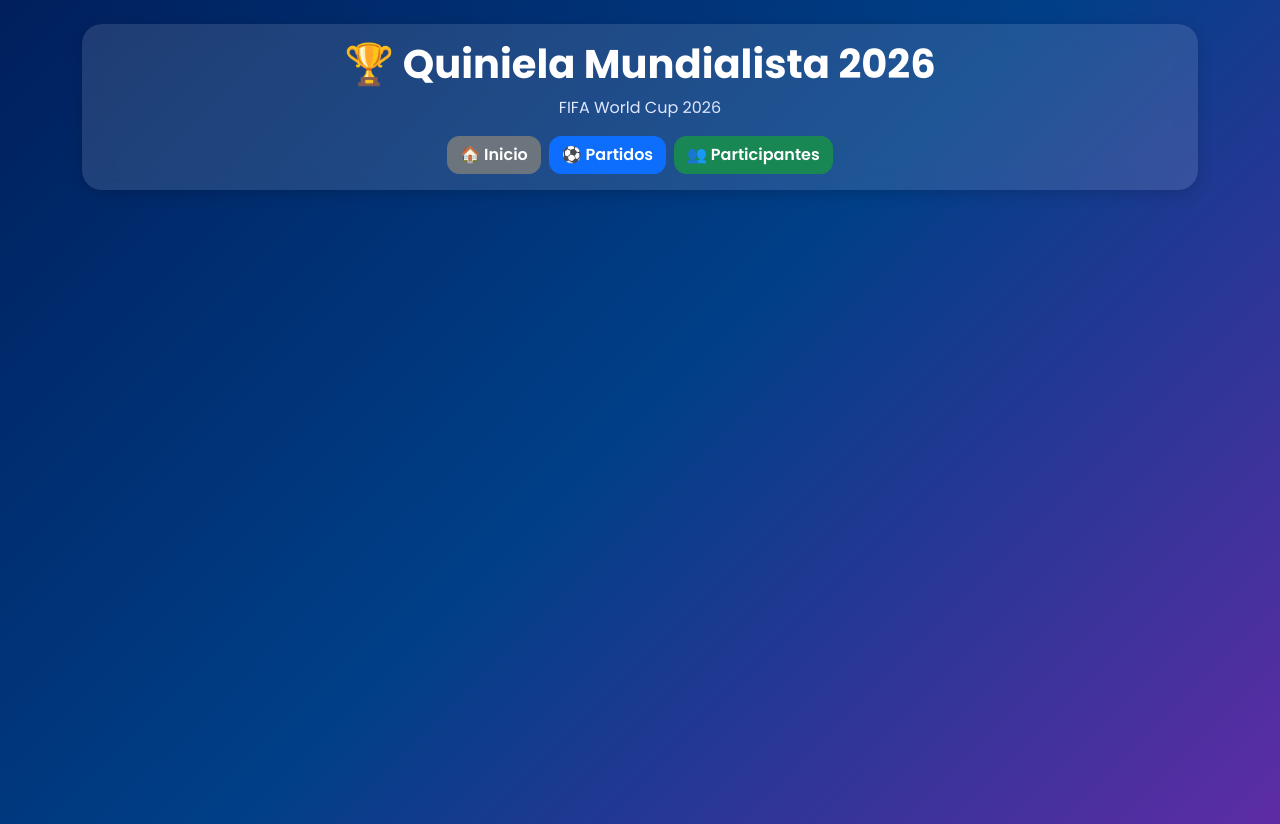
After one commit to OmarBZ27/quiniela-mundialista, a Flask app: template templates/base.html in a window 1280 px wide. The commit adds this page. Run offline with Flask 3, Linux system fonts and the light colour scheme; the template is opened without the code that fills it, so the values that code supplies are empty.

Commit message:
Prueba base html

```diff
--- /dev/null
+++ b/templates/base.html
@@ -0,0 +1,106 @@
+<!DOCTYPE html>
+<html lang="es">
+
+<head>
+
+    <meta charset="UTF-8">
+    <meta name="viewport" content="width=device-width, initial-scale=1">
+
+    <title>{% block titulo %}Quiniela Mundialista{% endblock %}</title>
+
+    <link href="https://cdn.jsdelivr.net/npm/bootstrap@5.3.7/dist/css/bootstrap.min.css" rel="stylesheet">
+
+    <link href="https://fonts.googleapis.com/css2?family=Poppins:wght@300;400;500;600;700&display=swap" rel="stylesheet">
+
+    <style>
+
+        body{
+            font-family:'Poppins',sans-serif;
+
+            background: linear-gradient(
+                135deg,
+                #001f5c,
+                #003f88,
+                #5e2ca5
+            );
+
+            min-height:100vh;
+        }
+
+        .titulo-principal{
+            color:white;
+            font-weight:700;
+        }
+
+        .subtitulo{
+            color:#dfe7ff;
+        }
+
+        .card{
+            border:none;
+            border-radius:20px;
+            box-shadow:0 4px 15px rgba(0,0,0,.15);
+        }
+
+        .btn{
+            border-radius:12px;
+            font-weight:600;
+        }
+
+        .navbar-custom{
+            background:rgba(255,255,255,.12);
+            backdrop-filter:blur(10px);
+            border-radius:20px;
+        }
+
+        .table{
+            background:white;
+        }
+
+    </style>
+
+</head>
+
+<body>
+
+<div class="container mt-4">
+
+    <div class="card navbar-custom mb-4">
+
+        <div class="card-body text-center">
+
+            <h1 class="titulo-principal">
+                🏆 Quiniela Mundialista 2026
+            </h1>
+
+            <p class="subtitulo mb-3">
+                FIFA World Cup 2026
+            </p>
+
+            <div class="d-grid gap-2 d-md-flex justify-content-center">
+
+                <a href="/" class="btn btn-secondary">
+                    🏠 Inicio
+                </a>
+
+                <a href="/partidos" class="btn btn-primary">
+                    ⚽ Partidos
+                </a>
+
+                <a href="/participantes" class="btn btn-success">
+                    👥 Participantes
+                </a>
+
+            </div>
+
+        </div>
+
+    </div>
+
+    {% block contenido %}
+    {% endblock %}
+
+</div>
+
+</body>
+</html>
```
Also changed, not shown: templates/lista_partidos.html (+29 -37 lines).
